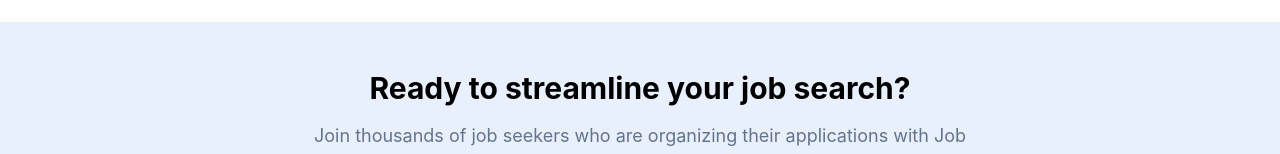
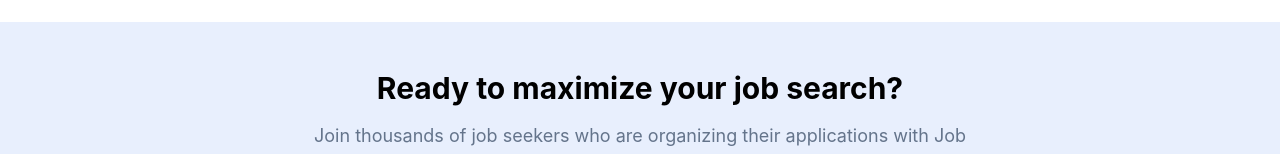
Before and after one commit to KCprsnlcc/job-tracker, a React (Create React App) app: page / in a window 1280 px wide. Shown: the part 1155-1309 px from the top of the page. Built offline with nearby package versions, Linux system fonts and the light colour scheme; no server answers.

Commit message:
Fix related job information display in tasks

```diff
--- a/src/components/TaskList.tsx
+++ b/src/components/TaskList.tsx
@@ -185,8 +185,11 @@ const TaskList: React.FC<TaskListProps> = ({
                 </TableCell>
                 {showJobInfo && (
                   <TableCell>
-                    {task.job_id ? (
-                      <div>Job info</div>
+                    {task.job_id && task.job_info ? (
+                      <div>
+                        <div className="font-medium">{task.job_info.company}</div>
+                        <div className="text-sm text-muted-foreground">{task.job_info.role}</div>
+                      </div>
                     ) : (
                       <span className="text-muted-foreground text-sm">None</span>
                     )}
--- a/src/pages/LandingPage.tsx
+++ b/src/pages/LandingPage.tsx
@@ -114,7 +114,7 @@ const LandingPage: React.FC = () => {
       {/* CTA section */}
       <section className="py-12 bg-primary/10">
         <div className="max-w-3xl mx-auto px-4 sm:px-6 lg:px-8 text-center">
-          <h2 className="text-3xl font-bold mb-4">Ready to streamline your job search?</h2>
+          <h2 className="text-3xl font-bold mb-4">Ready to maximize your job search?</h2>
           <p className="text-lg text-muted-foreground mb-6">
             Join thousands of job seekers who are organizing their applications with Job Tracker.
           </p>
```
